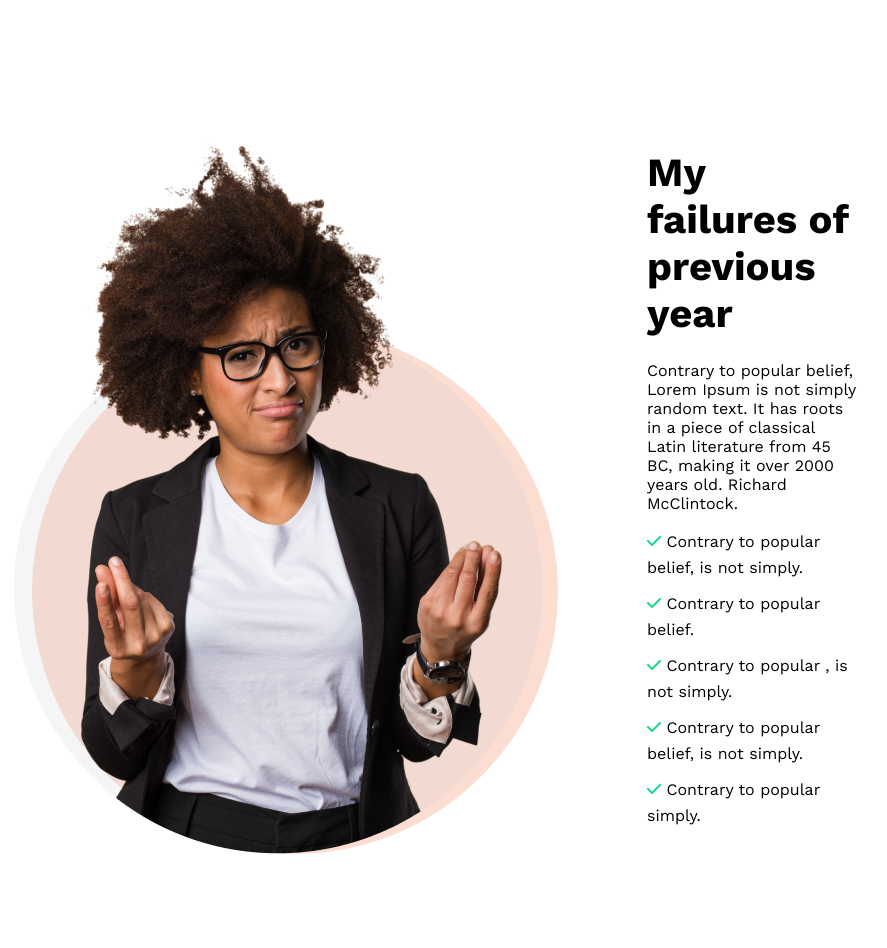
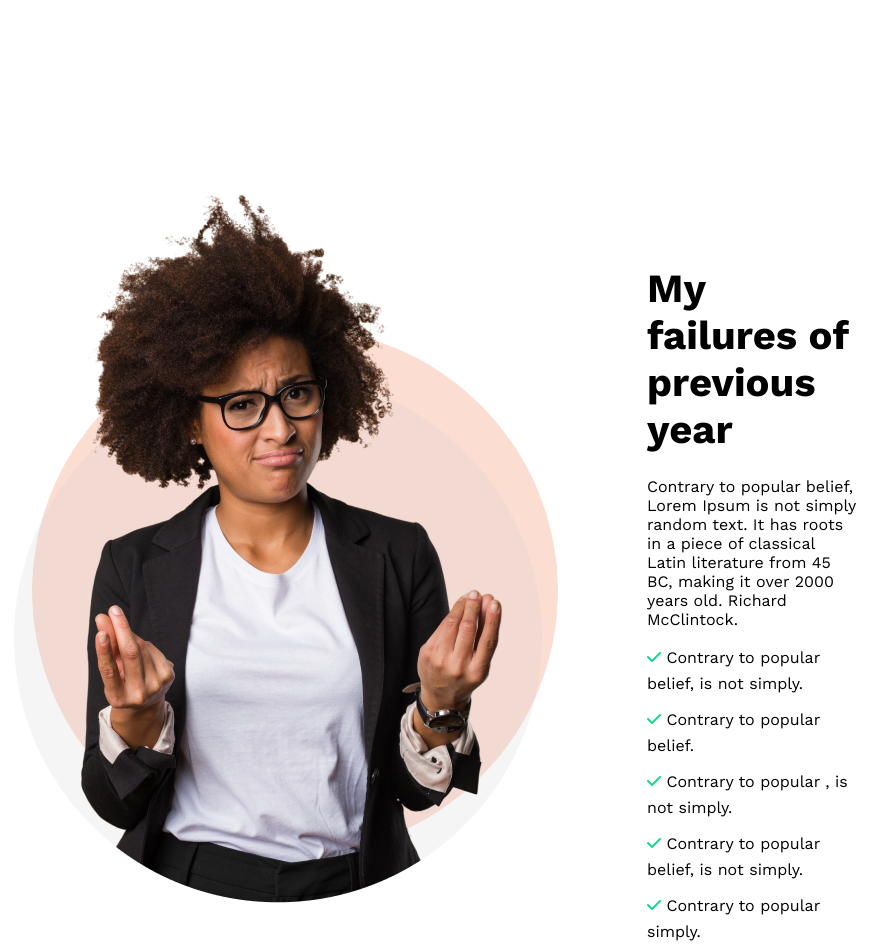
Before and after one commit to mahi45/assignment1, a plain HTML site: page index.html in a window 1280 px wide. Shown: the part 780-1728 px from the top of the page, without its empty margins (215-1102 px from the left). Drawn offline with nearby package versions, Linux system fonts and the light colour scheme.

Commit message:
Statistics section update

```diff
--- a/styles/style.css
+++ b/styles/style.css
@@ -43,8 +43,11 @@
     max-width: 1072px;
     margin: 0 auto;
     gap: 87px;
+    vertical-align: middle;
 }
-
+.stat-container .content{
+    margin-top: 135px;
+}
 .circle {
     width: 524px;
     height: 524px;
```
